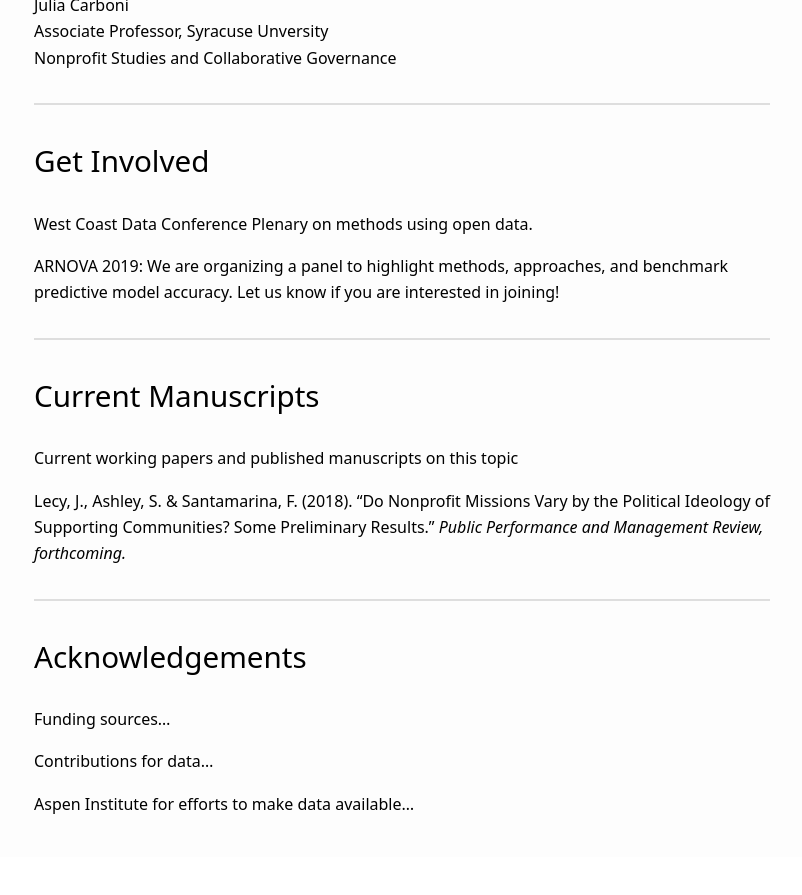
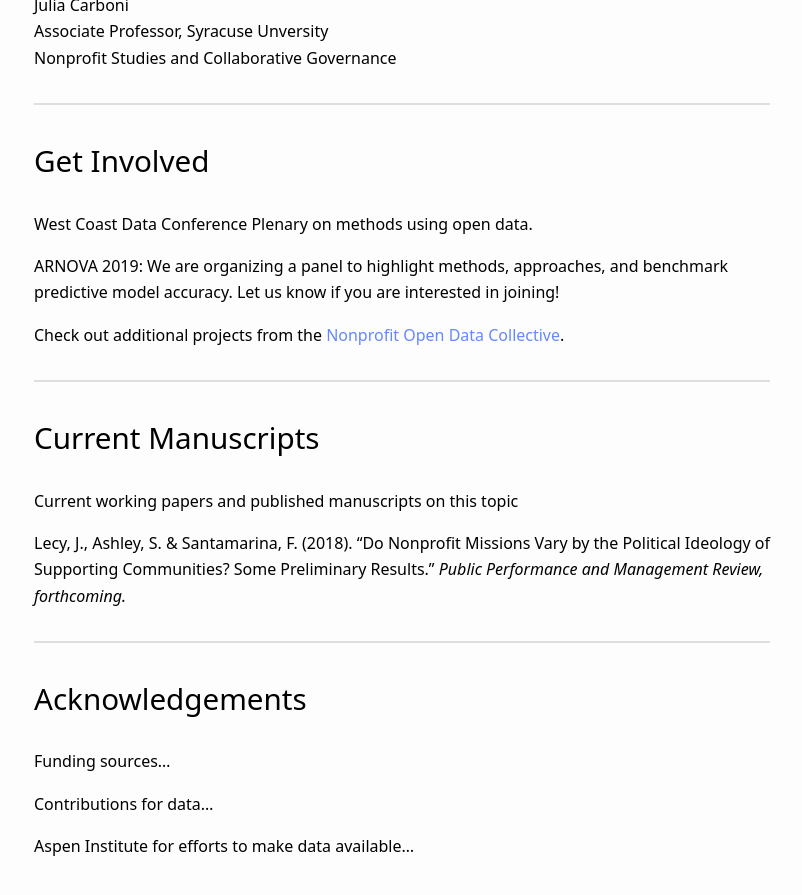
Before and after one commit to Nonprofit-Open-Data-Collective/machine_learning_mission_codes, a Jekyll site: the page built from docs/about.md, in a window 1280 px wide and 900 px high, scrolled down 908 px. Shown: the top 895 px of the window, without its empty margins (238-1040 px from the left). Built offline with Jekyll 4.4.1, drawn with Linux system fonts in a browser that asks for light colours; our own code applies the rules of GitHub Pages for plain Markdown files; before the commit the page ends 1765 px from its top, so only the background shows below that.

Commit message:
Update about.md

```diff
--- a/docs/about.md
+++ b/docs/about.md
@@ -41,6 +41,7 @@ Nonprofit Studies and Collaborative Governance
 
 **ARNOVA 2019**: We are organizing a panel to highlight methods, approaches, and benchmark predictive model accuracy. Let us know if you are interested in joining!
 
+Check out additional projects from the [Nonprofit Open Data Collective](https://nonprofit-open-data-collective.github.io/).
 
 -----
 
```
